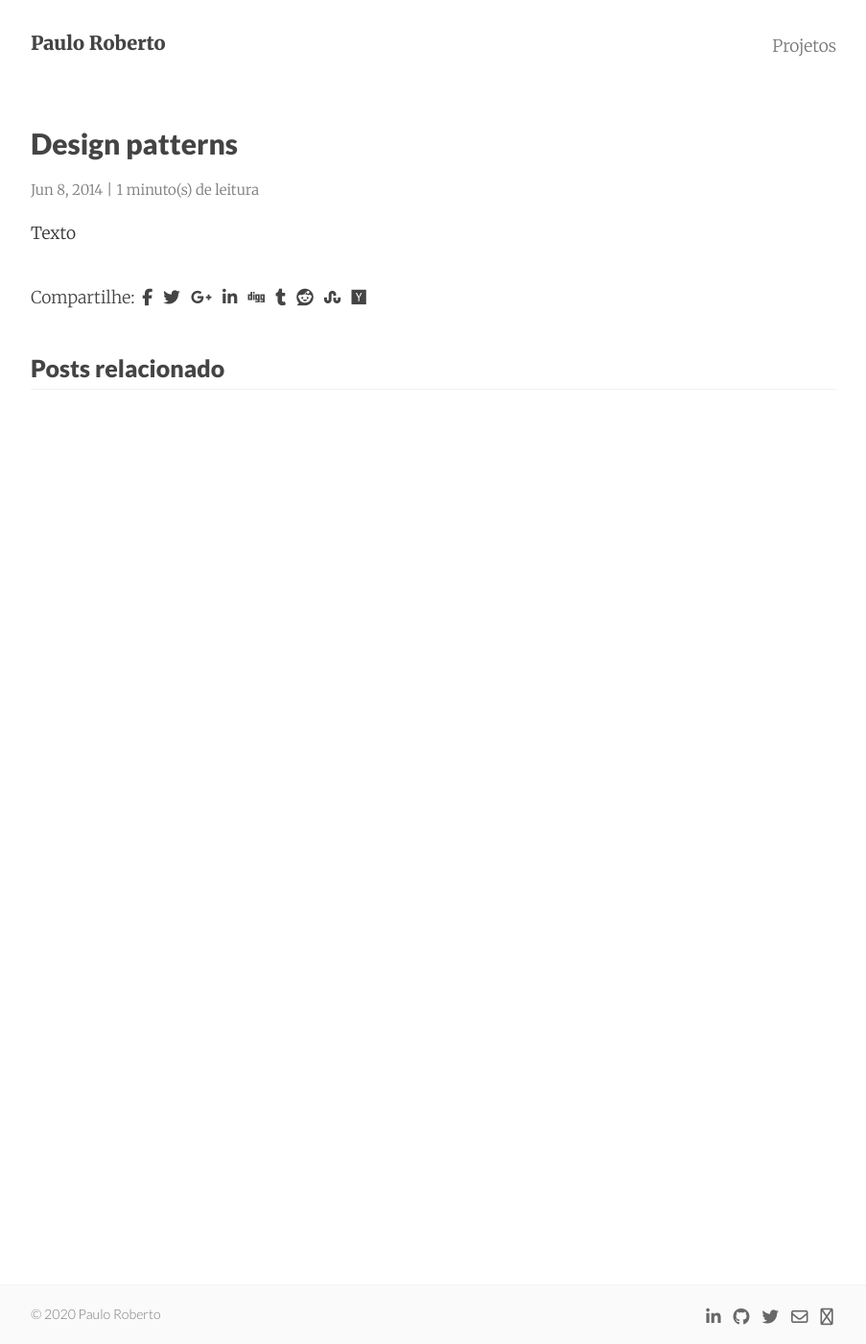
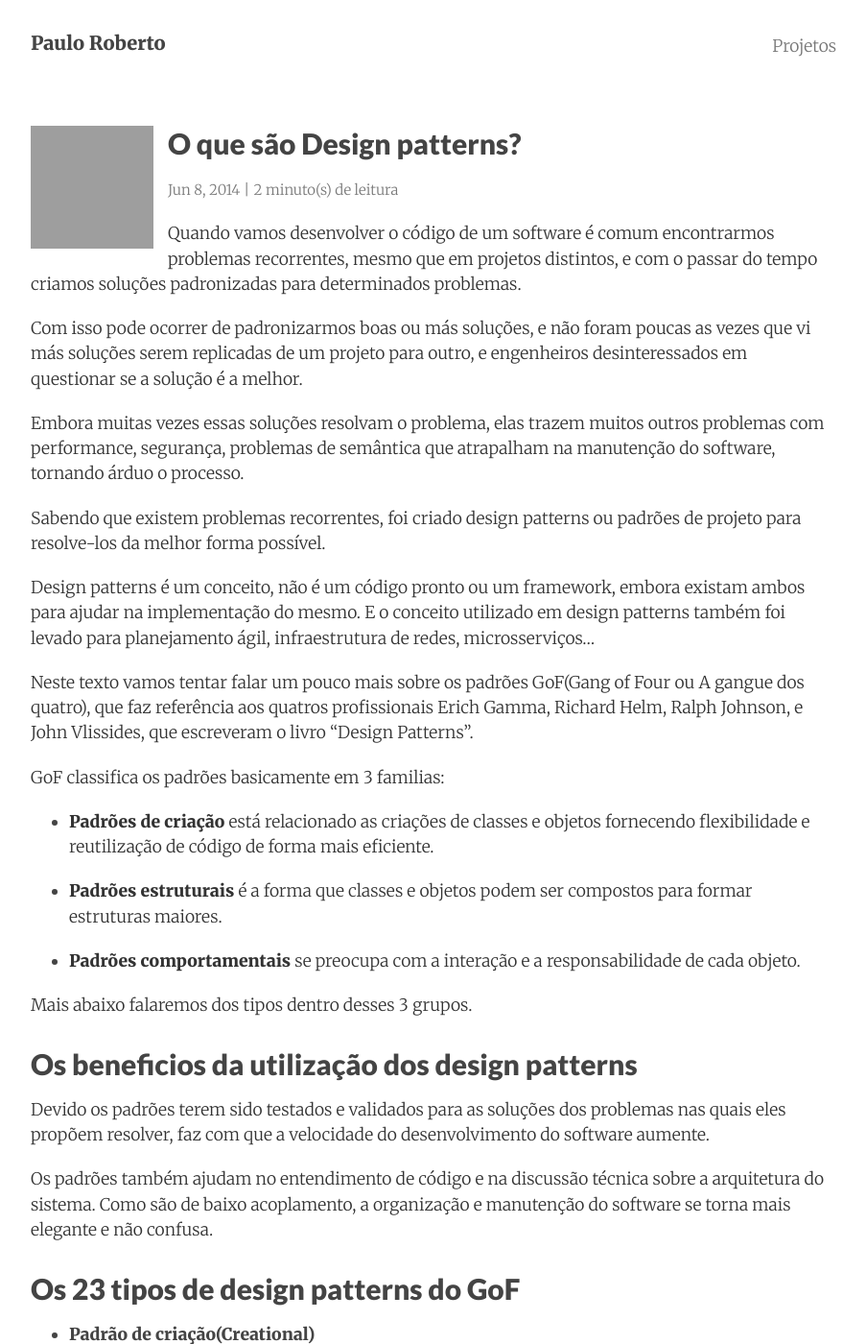
Before and after one commit to saikiransripada/mixyll, a Jekyll site: the page built from _posts/2020-06-02-basic-design-patterns.md, in a window 1280 px wide and 1400 px high. Shown: the whole window at 96% size, without its empty margins (188-1091 px from the left). Built offline with Jekyll 4.4.1, drawn with Linux system fonts in a browser that asks for light colours; nearby versions of some CDN libraries; some of the changed text lies outside the part shown; grey boxes are pictures that could not be loaded.

Commit message:
Fix page post and add design patterns article.

```diff
--- a/_layouts/post.html
+++ b/_layouts/post.html
@@ -8,6 +8,9 @@ layout: default
 {% endif %}
 
 <div class="post-header mb2">
+  <img
+  src="https://avatars2.githubusercontent.com/u/2236080?s=400&u=dd16fa7aef99ec6908113ac941bda775064c5a14&v=4"
+  style="padding-right: 15px; width: 128px;" align="left">
   <h1>{{ page.title }}</h1>
   <span class="post-meta">{{ page.date | date: site.date_format }} |</span>
   {% if page.update_date %}
--- a/_posts/2020-06-02-basic-design-patterns.md
+++ b/_posts/2020-06-02-basic-design-patterns.md
@@ -1,9 +1,85 @@
 ---
 layout:     post
-title:      Design patterns
+title:      O que são Design patterns?
 date:       2014-06-08 11:21:29
-summary:    O que é design patterns e sua aplicação.
+summary:    O que é design patterns? E suas aplicações.
 categories: design-patterns cpp c
 ---
 
-Texto
+Quando vamos desenvolver o código de um software é comum encontrarmos problemas
+recorrentes, mesmo que em projetos distintos, e com o passar do tempo criamos
+soluções padronizadas para determinados problemas.
+
+Com isso pode ocorrer de padronizarmos boas ou más soluções, e não foram
+poucas as vezes que vi más soluções serem replicadas de um projeto para outro, e
+engenheiros desinteressados em questionar se a solução é a melhor.
+
+Embora muitas vezes essas soluções resolvam o problema, elas trazem muitos outros
+problemas com performance, segurança, problemas de semântica que atrapalham na manutenção
+do software,  tornando árduo o processo.
+
+Sabendo que existem problemas recorrentes, foi criado design patterns ou
+padrões de projeto para resolve-los da melhor forma possível.
+
+Design patterns é um conceito, não é um código pronto ou um framework, embora
+existam ambos para ajudar na implementação do mesmo. E o conceito utilizado em design patterns também foi levado para planejamento
+ágil, infraestrutura de redes, microsserviços...
+
+Neste texto vamos tentar falar um pouco mais sobre os padrões GoF(Gang of Four ou A gangue dos quatro),
+que faz referência aos quatros profissionais Erich Gamma, Richard Helm, Ralph Johnson, e John
+Vlissides, que escreveram o livro "Design Patterns".
+
+GoF classifica os padrões basicamente em 3 familias:
+- **Padrões de criação** está relacionado as criações de classes e objetos fornecendo
+    flexibilidade e reutilização de código de forma mais eficiente.
+
+- **Padrões estruturais** é a forma que classes e objetos podem ser compostos para
+    formar estruturas maiores.
+
+- **Padrões comportamentais** se preocupa com a interação e a responsabilidade de
+    cada objeto.
+
+Mais abaixo falaremos dos tipos dentro desses 3 grupos.
+
+## Os beneficios da utilização dos design patterns
+
+Devido os padrões terem sido testados e validados para as
+soluções dos problemas nas quais eles propõem resolver, faz com que a velocidade do
+desenvolvimento do software aumente.
+
+Os padrões também ajudam no entendimento de código e na discussão técnica sobre a arquitetura do sistema.
+ Como são de baixo acoplamento, a organização e manutenção do software
+se torna mais elegante e não confusa.
+
+## Os 23 tipos de design patterns do GoF
+
+- **Padrão de criação(Creational)**
+    * Abstract Factory
+    * Builder
+    * Factory Method
+    * Prototype
+    * Singleton
+
+- **Padrão de estrutural(Structural)**
+    * Adapter
+    * Bridge
+    * Composite
+    * Decorator
+    * Façade
+    * Flyweight
+    * Proxy
+
+- **Padrão de comportamental(Behavioral)**
+    * Chain of Responsibility
+    * Command
+    * Interpreter
+    * Iterator
+    * Mediator
+    * Memento
+    * Observer
+    * State
+    * Strategy
+    * Template Method
+    * Visitor
+
+Estarei escrevendo uma série de artigos para cada tipo de design pattern.
```
